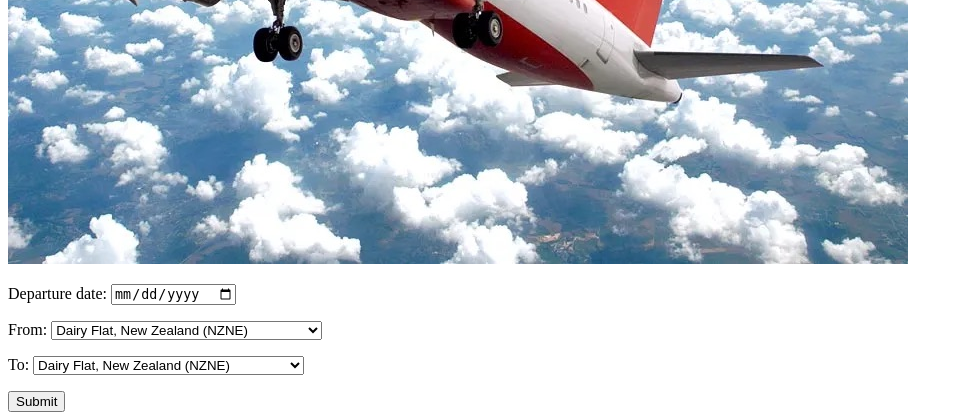
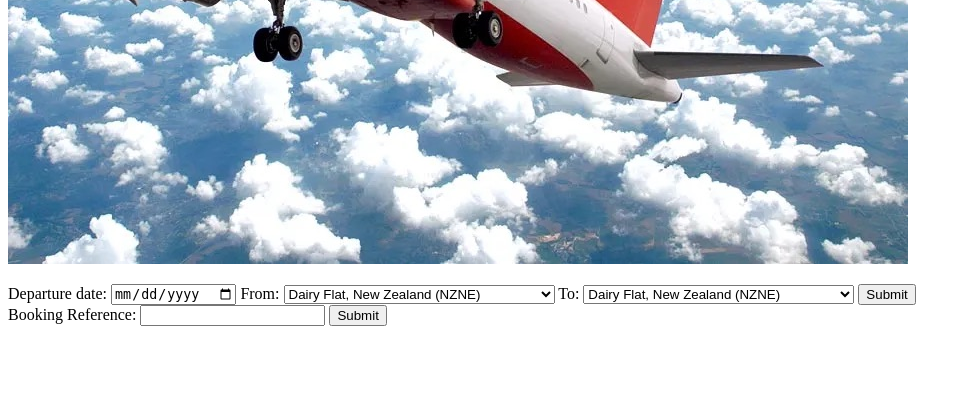
Before and after one commit to Lydia-Price776/Assignment_2_352, a Django app: page / in a window 1280 px wide. Shown: the part 491-911 px from the top of the page, without its empty margins (0-971 px from the left). After the commit the page ends 817 px from the top, so only its background shows below. Run offline with Django 4.2, Linux system fonts and the light colour scheme.

Commit message:
Add View Booking Functionality

```diff
--- a/BookingSystem/forms.py
+++ b/BookingSystem/forms.py
@@ -15,7 +15,7 @@ class DateInput(forms.DateInput):
     input_type = 'date'
 
 
-class SearchForm(forms.Form):
+class SearchFlightForm(forms.Form):
     departure_date = forms.DateField(widget=DateInput)
     departure_location = forms.CharField(label='From',
                                          widget=forms.Select(choices=Airports))
@@ -23,6 +23,10 @@ class SearchForm(forms.Form):
                                        widget=forms.Select(choices=Airports))
 
 
+class SearchBookingForm(forms.Form):
+    booking_ref = forms.CharField(label='Booking Reference')
+
+
 class BookingForm(forms.Form):
     first_name = forms.CharField(label='First Name')
     last_name = forms.CharField(label='Last Name')
--- a/BookingSystem/urls.py
+++ b/BookingSystem/urls.py
@@ -5,7 +5,7 @@ urlpatterns = [
     path('', views.homepage, name='homepage'),
     path('book_flight/', views.book, name='book'),
     path('search_results/', views.search, name='search'),
-    path('view_booking/', views.manage_booking, name='view'),
+    path('view_booking/', views.view_booking, name='view'),
     path('cancel_booking/', views.cancel_booking, name='cancel')
 
 ]
--- a/BookingSystem/views.py
+++ b/BookingSystem/views.py
@@ -6,11 +6,15 @@ from django.shortcuts import render
 from django.core.serializers.json import DjangoJSONEncoder
 
 from .models import Flight, Route, Passenger, Bookings
-from .forms import SearchForm, BookingForm
+from .forms import SearchFlightForm, BookingForm, SearchBookingForm
 
 
 def homepage(request):
-    return render(request, 'homepage.html', {"form": SearchForm})
+    context = {
+        "form_flight": SearchFlightForm,
+        "form_booking": SearchBookingForm
+    }
+    return render(request, 'homepage.html', context)
 
 
 def book(request):
@@ -38,41 +42,69 @@ def generate_booking_ref():
     return new_ref
 
 
-def manage_booking(request):
-    flight = request.session['flight']
-    flight_instance = Flight.objects.get(flight_id=flight)
-    if flight_instance.seats_available > 0:
+def view_booking(request):
+    if 'booking_ref' in request.POST:
+        context = get_booking(request)
+    else:
+        flight_id = request.session['flight']
+        flight_instance = Flight.objects.get(flight_id=flight_id)
+        if flight_instance.seats_available > 0:
 
-        passenger = Passenger.objects.create(first_name=request.POST['first_name'],
-                                             last_name=request.POST['last_name'],
-                                             email=request.POST['email'],
-                                             phone_number=request.POST['phone_number'])
+            context = make_booking(flight_id, flight_instance, request)
+        else:
+            context = {"passenger": {'error': 'error'},
+                       "booking": {'error': 'unable to make booking'},
+                       "flight": {'error': 'error'},
+                       "route": {'error': 'error'}}
 
-        flight_instance.seats_available = flight_instance.seats_available - 1
-        flight_instance.save()
-        booking = Bookings.objects.create(booking_id=generate_booking_ref(), passenger=passenger,
-                                          flight=flight_instance)
-        flight_data = Flight.objects.filter(flight_id=flight).values()
-        flight_data = json.dumps(list(flight_data), cls=DjangoJSONEncoder)
+    return render(request, 'viewBooking.html', context)
 
-        passenger = vars(passenger)
-        booking = vars(booking)
 
+def make_booking(flight, flight_instance, request):
+    passenger = Passenger.objects.create(first_name=request.POST['first_name'],
+                                         last_name=request.POST['last_name'],
+                                         email=request.POST['email'],
+                                         phone_number=request.POST['phone_number'])
+    flight_instance.seats_available = flight_instance.seats_available - 1
+    flight_instance.save()
+    booking = vars(Bookings.objects.create(booking_id=generate_booking_ref(), passenger=passenger,
+                                           flight=flight_instance))
+    flight_data = Flight.objects.filter(flight_id=flight).values()
+    flight_data = json.dumps(list(flight_data), cls=DjangoJSONEncoder)
+    passenger = vars(passenger)
+    passenger.pop('_state')
+    passenger['phone_number'] = '+' + str(passenger['phone_number'].country_code) + \
+                                str(passenger['phone_number'].national_number)
+    booking.pop('_state')
+    context = {"passenger": passenger,
+               "booking": booking,
+               "flight": flight_data,
+               "route": request.session['route']}
+    return context
+
+
+def get_booking(request):
+    if Bookings.objects.filter(booking_id=request.POST['booking_ref']).exists():
+        booking = vars(Bookings.objects.get(booking_id=request.POST['booking_ref']))
+        passenger = vars(Passenger.objects.get(passenger_id=booking['passenger_id']))
+        flight = Flight.objects.filter(flight_id=booking['flight_id']).values()
+        route = Route.objects.filter(route_id=flight[0]['route_id']).values()
+        passenger['phone_number'] = '+' + str(passenger['phone_number'].country_code) + \
+                                    str(passenger['phone_number'].national_number)
+        flight = json.dumps(list(flight), cls=DjangoJSONEncoder)
+        route = json.dumps(list(route), cls=DjangoJSONEncoder)
+        booking.pop('_state')
         passenger.pop('_state')
-        passenger['phone_number'] = request.POST['phone_number']
-        booking.pop('_state')
-
         context = {"passenger": passenger,
                    "booking": booking,
-                   "flight": flight_data,
-                   "route": request.session['route']}
+                   "flight": flight,
+                   "route": route}
     else:
         context = {"passenger": {'error': 'error'},
-                   "booking": {'error': 'error'},
+                   "booking": {'error': 'booking not found'},
                    "flight": {'error': 'error'},
                    "route": {'error': 'error'}}
-
-    return render(request, 'viewBooking.html', context)
+    return context
 
 
 def search(request):
--- a/templates/homepage.html
+++ b/templates/homepage.html
@@ -12,10 +12,16 @@
 <p><img src="{% static 'airplane-flight.jpg' %}"/></p>
 <form method="POST" action="{% url 'search' %}">
     {% csrf_token %}
-    {{ form.as_p }}
+    {{ form_flight.as_table }}
     <input type="submit" value="Submit"/>
 </form>
+<form method="POST" action="{% url 'view' %}">
+    {% csrf_token %}
+    {{ form_booking.as_table }}
 
+
+    <input type="submit" value="Submit"/>
+</form>
 </body>
 
 
--- a/templates/viewBooking.html
+++ b/templates/viewBooking.html
@@ -22,7 +22,7 @@
     flight = {{ flight|safe }};
     route ={{ route|safe }};
     if ('error' in booking) {
-        display_error()
+        display_error(booking)
     } else {
         display_booking(booking, passenger, flight[0], route[0]);
         add_cancel_option(booking['booking_id']);
```
Also changed, not shown: BookingSystem/static/view_booking.js (+9 -4 lines), flights.db.
